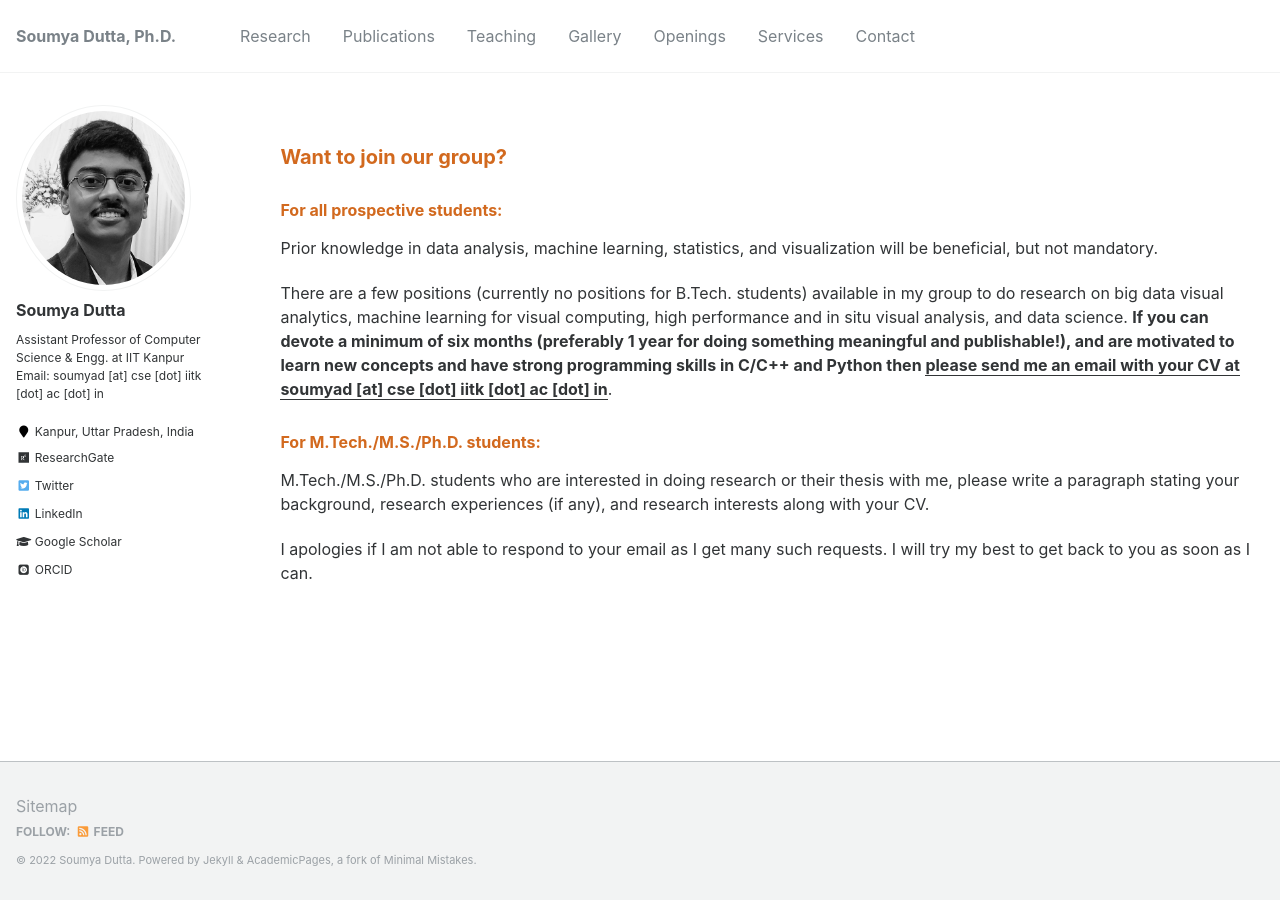
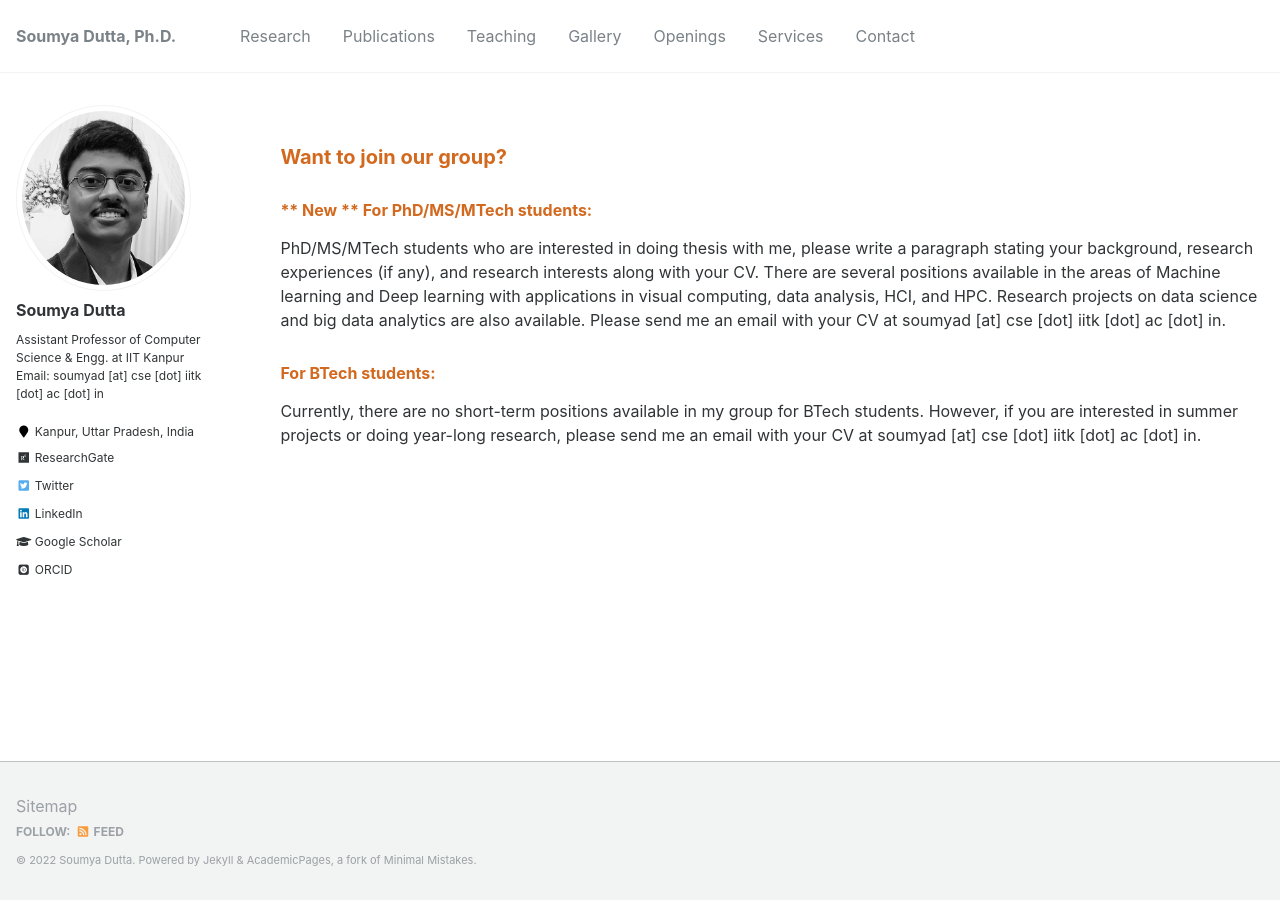
Before and after one commit to soumyadutta-cse/soumyadutta-cse.github.io, a Jekyll site: the page built from _pages/openings.md, in a window 1280 px wide. Built offline with Jekyll 4.4.1, drawn with Linux system fonts in a browser that asks for light colours; some web fonts are replaced.

Commit message:
update openings add

```diff
--- a/_pages/openings.md
+++ b/_pages/openings.md
@@ -7,16 +7,23 @@ author_profile: true
 
 <h2> <span style="color:Chocolate">Want to join our group? </span></h2>
 
-<h3> <span style="color:Chocolate"> For all prospective students: </span></h3>
+<!-- <h3> <span style="color:Chocolate"> For all prospective students: </span></h3> -->
 
-<p>Prior knowledge in data analysis, machine learning, statistics, and visualization will be beneficial, but not mandatory.
-
-<p>There are a few positions (currently no positions for B.Tech. students) available in my group to do research on big data visual analytics, machine learning for visual computing, high performance and in situ visual analysis, and data science. <b>If you can devote a minimum of six months (preferably 1 year for doing something meaningful and publishable!), and are motivated to learn new concepts and have strong programming skills in C/C++ and Python then <u> please send me an email with your CV at soumyad [at] cse [dot] iitk [dot] ac [dot] in</u></b>.
+<!-- <p>Prior knowledge in data analysis, machine learning, statistics, and visualization will be beneficial, but not mandatory. -->
 
 
-<h3> <span style="color:Chocolate"> For M.Tech./M.S./Ph.D. students: </span></h3>
+<h3> <span style="color:Chocolate"> ** New ** For PhD/MS/MTech students: </span></h3>
 
 <p>
-M.Tech./M.S./Ph.D. students who are interested in doing research or their thesis with me, please write a paragraph stating your background, research experiences (if any), and research interests along with your CV.
+PhD/MS/MTech students who are interested in doing thesis with me, please write a paragraph stating your background, research experiences (if any), and research interests along with your CV. There are several positions available in the areas of Machine learning and Deep learning with applications in visual computing, data analysis, HCI, and HPC. Research projects on data science and big data analytics are also available. Please send me an email with your CV at soumyad [at] cse [dot] iitk [dot] ac [dot] in.
 
-<p>I apologies if I am not able to respond to your email as I get many such requests. I will try my best to get back to you as soon as I can.
+
+<h3> <span style="color:Chocolate"> For BTech students: </span></h3>
+
+<p> Currently, there are no short-term positions available in my group for BTech students. However, if you are interested in summer projects or doing year-long research, please send me an email with your CV at soumyad [at] cse [dot] iitk [dot] ac [dot] in.
+
+
+<!-- to do research on big data visual analytics, machine learning for visual computing, high performance and in situ visual analysis, and data science. <b>If you can devote a minimum of six months (preferably 1 year for doing something meaningful and publishable!), and are motivated to learn new concepts and have strong programming skills in C/C++ and Python then <u> please send me an email with your CV at soumyad [at] cse [dot] iitk [dot] ac [dot] in</u></b>.  -->
+
+
+<!-- <p>I apologies if I am not able to respond to your email as I get many such requests. I will try my best to get back to you as soon as I can. -->
```
Also changed, not shown: _pages/about.md (+10 -2 lines).
